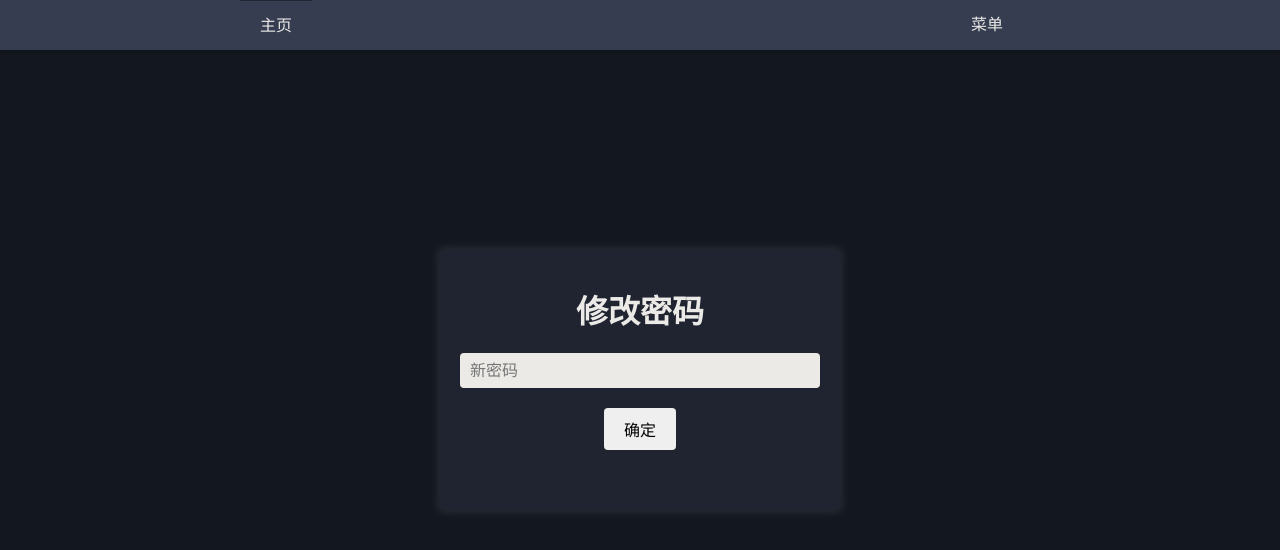
After one commit to Jacob00135/fileserver-v3, a Flask app: page /auth/modify_password in a window 1280 px wide. The commit adds this page. Shown: the top 550 px of the page. Run offline with Flask 3, Linux system fonts and the light colour scheme; the visitor is signed in with stand-in values (Sample User, id 1); parts of the project's set-up code (start-up, migrations or seed data) failed here and were passed over.

Commit message:
修改密码功能

```diff
--- a/auth_views.py
+++ b/auth_views.py
@@ -1,9 +1,9 @@
 import os
 from functools import wraps
-from werkzeug.security import check_password_hash
+from werkzeug.security import check_password_hash, generate_password_hash
 from flask import (
     Blueprint, request, session, url_for, render_template, flash,
-    redirect, abort
+    redirect, abort, current_app
 )
 from config import get_db, Permission
 
@@ -59,6 +59,40 @@ def logout():
     return redirect(url_for('main.index'))
 
 
+@auth_blueprint.route('modify_password', methods=['GET', 'POST'])
+@login_required
+def modify_password():
+    if request.method == 'GET':
+        return render_template('modify_password.html')
+
+    # 检查密码长度是否合法
+    password = request.form.get('password', '', type=str)
+    length = len(password)
+    if length < 6 or length > 16:
+        flash('密码长度只能是6~16')
+        return redirect(url_for('auth.modify_password'))
+
+    # 检查密码字符是否合法
+    allow_char = current_app.config['PASSWORD_ALLOW_CHAR']
+    for c in password:
+        if c not in allow_char:
+            flash('包含不合法字符')
+            return redirect(url_for('auth.modify_password'))
+
+    db = get_db()
+
+    # 修改密码
+    user_id = session['user_id']
+    password_hash = generate_password_hash(password)
+    db.execute(
+        'UPDATE `users` SET `user_password_hash`=? WHERE `user_id`=?;',
+        (password_hash, user_id)
+    )
+    db.commit()
+
+    return redirect(url_for('main.index'))
+
+
 @auth_blueprint.route('/manage')
 @login_required
 def manage_visible_dir():
@@ -94,8 +128,6 @@ def append_visible_dir():
             permission_mapping=Permission.permission_mapping
         )
 
-    db = get_db()
-
     # 检查路径是否存在磁盘中
     path = request.form.get('path', '', type=str)
     if (not os.path.exists(path)) or (not os.path.isdir(path)):
@@ -103,6 +135,7 @@ def append_visible_dir():
         return redirect(url_for('auth.append_visible_dir'))
 
     path = os.path.realpath(path)
+    db = get_db()
 
     # 检查路径是否存在数据库中
     record = db.execute(
--- a/static/css/base.css
+++ b/static/css/base.css
@@ -23,14 +23,40 @@ nav .content {
     margin: 0 auto;
 }
 
-nav .content .right {
-    display: flex;
+nav .content .menu {
+    width: 106px;
+}
+
+nav .content .menu:hover .items {
+    display: block;
+}
+
+nav .content .menu .fold-btn {
+    display: block;
+    height: 50px;
+    font-size: 16px;
+    color: #ebeae7;
+    text-align: center;
+    line-height: 50px;
+    cursor: pointer;
+}
+
+nav .content .menu .fold-btn:hover {
+    background-color: #46537d;
+}
+
+nav .content .menu .items {
+    display: none;
+    border: 1px solid #202632;
+    background-color: #373d50;
+    box-shadow: 0 2px 10px 2px rgba(255, 255, 255, .1);
 }
 
 nav a {
     display: block;
     height: 50px;
     padding: 0 20px;
+    border-top: 1px solid #202632;
     font-size: 16px;
     color: #ebeae7;
     text-decoration: none;
--- /dev/null
+++ b/static/css/modify_password.css
@@ -0,0 +1,65 @@
+h1 {
+    margin-top: 16px;
+    color: #ebeae7;
+    text-align: center;
+}
+
+form[name="modify"] {
+    box-sizing: border-box;
+    position: absolute;
+    left: 50%;
+    top: 50%;
+    width: 400px;
+    height: 260px;
+    margin-left: -200px;
+    margin-top: -150px;
+    padding: 20px;
+    border-radius: 4px;
+    box-shadow: 0 0 10px 2px rgba(255, 255, 255, .1);
+    background-color: #202431;
+}
+
+form[name="modify"] input {
+    box-sizing: border-box;
+    display: block;
+    padding: 0 10px 0 10px;
+    border-radius: 4px;
+    border-width: 0;
+    background-color: #ebeae7;
+    width: 100%;
+    height: 35px;
+    font-size: 16px;
+    outline: none;
+}
+
+form[name="modify"] button[type="submit"] {
+    display: block;
+    margin: 20px auto 0 auto;
+    padding: 9px 20px;
+    border-radius: 4px;
+    border-width: 0;
+    font-size: 16px;
+    cursor: pointer;
+}
+
+form[name="modify"] button[type="submit"]:hover {
+    background-color: #99a3c3;
+}
+
+.flash-message {
+    margin-top: 16px;
+    margin-bottom: 0;
+    color: #ff8585;
+    font-weight: 700;
+    text-align: center;
+}
+
+/* region 移动端适配 */
+@media (max-width: 400px) {
+    form[name="modify"] {
+        left: 0;
+        width: 100%;
+        margin-left: 0;
+    }
+}
+/* endregion */
--- a/templates/base.html
+++ b/templates/base.html
@@ -19,13 +19,19 @@
         <div class="content">
             <a class="index" href="{{ url_for('main.index') }}">主页</a>
 
-            <div class="right">
+            <div class="menu">
+                <span class="fold-btn">菜单</span>
+
+                <div class="items">
                     {% if is_login() %}
                         <a class="manage" href="{{ url_for('auth.manage_visible_dir') }}">管理</a>
+                        <a class="modify-password" href="{{ url_for('auth.modify_password') }}">修改密码</a>
                         <a class="logout" href="{{ url_for('auth.logout') }}">登出</a>
                     {% else %}
                         <a class="login" href="{{ url_for('auth.login') }}">登录</a>
                     {% endif %}
+                </div>
+
             </div>
 
         </div>
--- /dev/null
+++ b/templates/modify_password.html
@@ -0,0 +1,22 @@
+{% extends "base.html" %}
+
+{% block title %}修改密码{% endblock title %}
+
+{% block style %}
+    <link rel="stylesheet" href="/static/css/modify_password.css" />
+{% endblock style %}
+
+{% block content %}
+
+<form method="POST" action="{{ url_for('auth.modify_password') }}" name="modify">
+    <h1>修改密码</h1>
+    <input name="password" type="password" placeholder="新密码" required autocomplete="off" />
+    <button type="submit">确定</button>
+
+    {% for msg in get_flashed_messages() %}
+        <p class="flash-message">{{ msg }}</p>
+    {% endfor %}
+
+</form>
+
+{% endblock content %}
```
Lines whose indentation alone changed are shown as unchanged.
